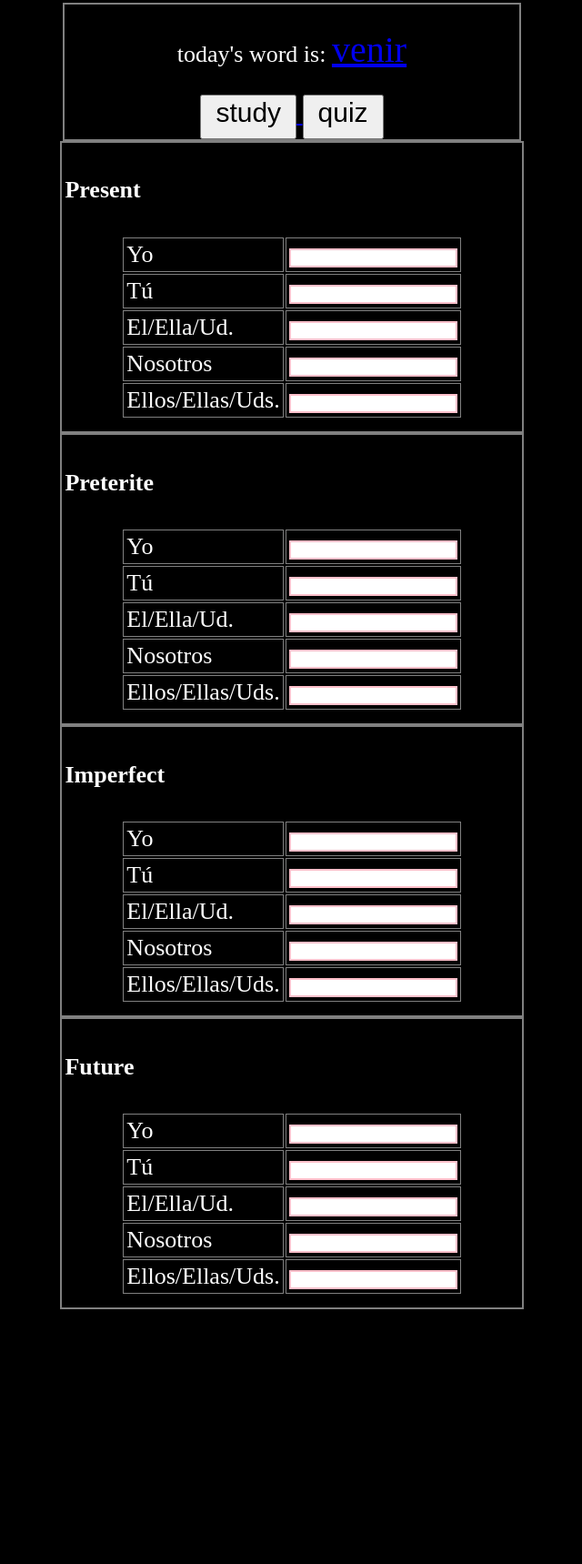
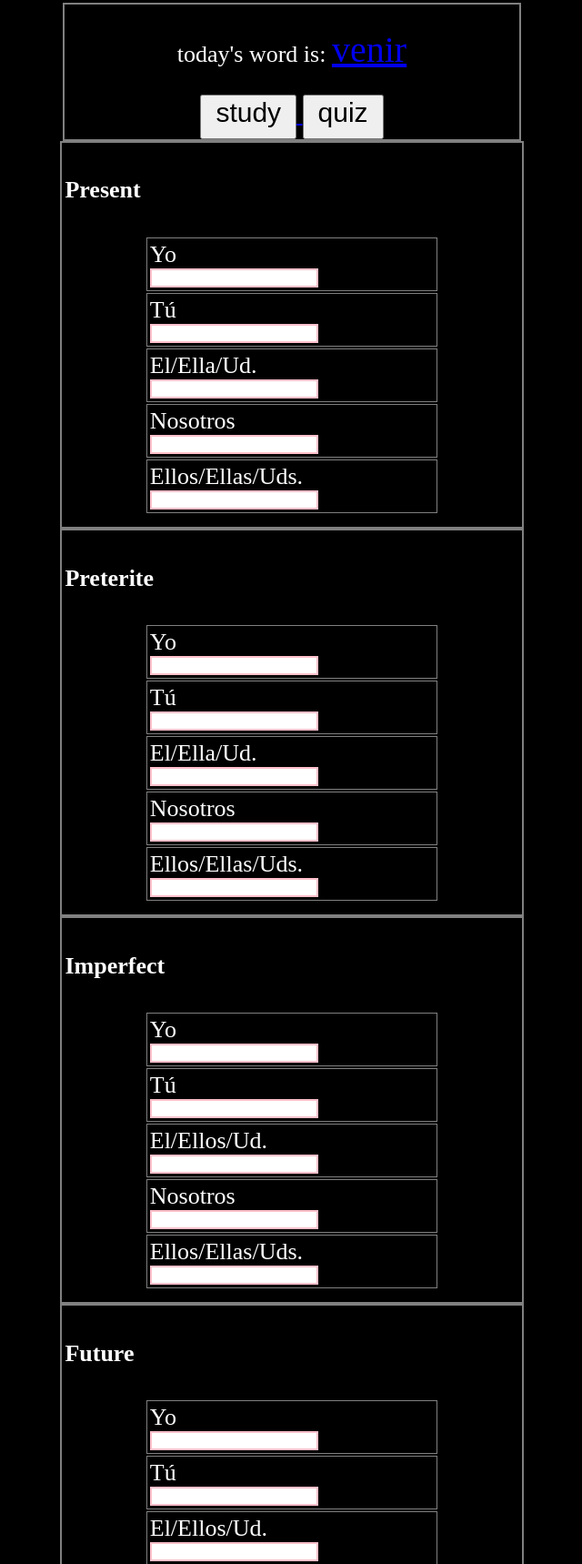
Before and after one commit to pthomason42/verbos-mios, a website with bundled scripts: page quiz.html in a window 1280 px wide. Shown: the part 77-1796 px from the top of the page at 91% size, without its empty margins (319-959 px from the left). Before the commit the page ends 1524 px from the top, so only its background shows below. Built offline with nearby package versions, Linux system fonts and the light colour scheme.

Commit message:
Improve form styling

```diff
--- a/quiz.html
+++ b/quiz.html
@@ -24,35 +24,34 @@
       <h4 class="congujation-type">Present</h4>
       <table>
         <tr class="row">
-          <td class="column">Yo</td>
           <td class="column" id="pres_yo">
-            <input type="text" id="yo" name="pres_yo_in" autocomplete="off"autocomplete="off" />
+            <label for="yo">Yo</label>
+            <input type="text" id="yo" autocomplete="off" />
           </td>
         </tr>
         <tr class="row">
-          <td class="column">Tú</td>
           <td class="column" id="pres_tu">
-            <input type="text" id="tu" name="" autocomplete="off" />
+            <label for="tu">Tú</label>
+            <input type="text" id="tu" autocomplete="off" />
           </td>
         </tr>
         <tr class="row">
-          <td class="column">El/Ella/Ud.</td>
           <td class="column" id="pres_el">
-            <input type="text" id="el" name="" autocomplete="off" />
+            <label for="el">El/Ella/Ud.</label>
+            <input type="text" id="el" autocomplete="off" />
           </td>
         </tr>
         <tr class="row">
-          <td class="column">Nosotros</td>
           <td class="column" id="pres_nos">
-            <input type="text" id="nosotros" name="" autocomplete="off" />
+            <label for="nosotros">Nosotros</label>
+            <input type="text" id="nosotros" autocomplete="off" />
           </td>
         </tr>
         <tr class="row">
-          <td class="column">Ellos/Ellas/Uds.</td>
           <td class="column" id="pres_uds">
-            <input type="text" id="ustedes" name="" autocomplete="off" />
+            <label for="ustedes">Ellos/Ellas/Uds.</label>
+            <input type="text" id="ustedes" autocomplete="off" />
           </td>
-        </tr>
         </tr>
       </table>
     </div>
@@ -60,33 +59,33 @@
       <h4 class="congujation-type">Preterite</h4>
       <table>
         <tr class="row">
-          <td class="column">Yo</td>
           <td class="column" id="past_yo">
-            <input type="text" id="yo" name="" autocomplete="off" />
+            <label for="yo">Yo</label>
+            <input type="text" id="yo" autocomplete="off" />
           </td>
         </tr>
         <tr class="row">
-          <td class="column">Tú</td>
           <td class="column" id="past_tu">
-            <input type="text" id="tu" name="" autocomplete="off" />
+            <label for="tu">Tú</label>
+            <input type="text" id="tu" autocomplete="off" />
           </td>
         </tr>
         <tr class="row">
-          <td class="column">El/Ella/Ud.</td>
           <td class="column" id="past_el">
-            <input type="text" id="el" name="" autocomplete="off" />
+            <label for="el">El/Ella/Ud.</label>
+            <input type="text" id="el" autocomplete="off" />
           </td>
         </tr>
         <tr class="row">
-          <td class="column">Nosotros</td>
           <td class="column" id="past_nos">
-            <input type="text" id="nosotros" name="" autocomplete="off" />
+            <label for="nosotros">Nosotros</label>
+            <input type="text" id="nosotros" autocomplete="off" />
           </td>
         </tr>
         <tr class="row">
-          <td class="column">Ellos/Ellas/Uds.</td>
           <td class="column" id="past_uds">
-            <input type="text" id="ustedes" name="" autocomplete="off" />
+            <label for="ustedes">Ellos/Ellas/Uds.</label>
+            <input type="text" id="ustedes" autocomplete="off" />
           </td>
         </tr>
       </table>
@@ -95,33 +94,33 @@
       <h4 class="congujation-type">Imperfect</h4>
       <table>
         <tr class="row">
-          <td class="column">Yo</td>
           <td class="column" id="imperf_yo">
-            <input type="text" id="yo" name="" autocomplete="off" />
+            <label for="yo">Yo</label>
+            <input type="text" id="yo" autocomplete="off" />
           </td>
         </tr>
         <tr class="row">
-          <td class="column">Tú</td>
           <td class="column" id="imperf_tu">
-            <input type="text" id="tu" name="" autocomplete="off" />
+            <label for="tu">Tú</label>
+            <input type="text" id="tu" autocomplete="off" />
           </td>
         </tr>
         <tr class="row">
-          <td class="column">El/Ella/Ud.</td>
           <td class="column" id="imperf_el">
-            <input type="text" id="el" name="" autocomplete="off" />
+            <label for="el">El/Ellos/Ud.</label>
+            <input type="text" id="el" autocomplete="off" />
           </td>
         </tr>
         <tr class="row">
-          <td class="column">Nosotros</td>
           <td class="column" id="imperf_nos">
-            <input type="text" id="nosotros" name="" autocomplete="off" />
+            <label for="nosotros">Nosotros</label>
+            <input type="text" id="nosotros" autocomplete="off" />
           </td>
         </tr>
         <tr class="row">
-          <td class="column">Ellos/Ellas/Uds.</td>
           <td class="column" id="imperf_uds">
-            <input type="text" id="ustedes" name="" autocomplete="off" />
+            <label for="ustedes">Ellos/Ellas/Uds.</label>
+            <input type="text" id="ustedes" autocomplete="off" />
           </td>
         </tr>
       </table>
@@ -130,33 +129,33 @@
       <h4 class="congujation-type">Future</h4>
       <table>
         <tr class="row">
-          <td class="column">Yo</td>
           <td class="column" id="futur_yo">
-            <input type="text" id="yo" name="" autocomplete="off" />
+            <label for="yo">Yo</label>
+            <input type="text" id="yo" autocomplete="off" />
           </td>
         </tr>
         <tr class="row">
-          <td class="column">Tú</td>
           <td class="column" id="futur_tu">
-                      <input type="text" id="tu" name="" autocomplete="off" />
+            <label for="tu">Tú</label>
+            <input type="text" id="tu" autocomplete="off" />
           </td>
         </tr>
         <tr class="row">
-          <td class="column">El/Ella/Ud.</td>
           <td class="column" id="futur_el">
-            <input type="text" id="el" name="" autocomplete="off" />
+            <label for="el">El/Ellos/Ud.</label>
+            <input type="text" id="el" autocomplete="off" />
           </td>
         </tr>
         <tr class="row">
-          <td class="column">Nosotros</td>
           <td class="column" id="futur_nos">
-            <input type="text" id="nosotros" name="" autocomplete="off" />
+            <label for="nosotros">Nosotros</label>
+            <input type="text" id="nosotros" autocomplete="off" />
           </td>
         </tr>
         <tr class="row">
-          <td class="column">Ellos/Ellas/Uds.</td>
           <td class="column" id="futur_uds">
-            <input type="text" id="ustedes" name="" autocomplete="off" />
+            <label for="ustedes">Ellos/Ellas/Uds.</label>
+            <input type="text" id="ustedes" autocomplete="off" />
           </td>
         </tr>
       </table>
--- a/styles/styles.css
+++ b/styles/styles.css
@@ -7,6 +7,10 @@ body {
 }
 input {
   border: 2px solid pink;
+  display: block;
+}
+label {
+  display: block;
 }
 table {
   margin-left: auto;
@@ -93,6 +97,12 @@ td {
     margin-right: auto;
     width: 100%;
   }
+  input {
+    display: block;
+  }
+  label {
+    display: block;
+  }
   .conjugation {
     width: 95%;
     border: 2px solid grey;
```
Lines whose indentation alone changed are shown as unchanged.
